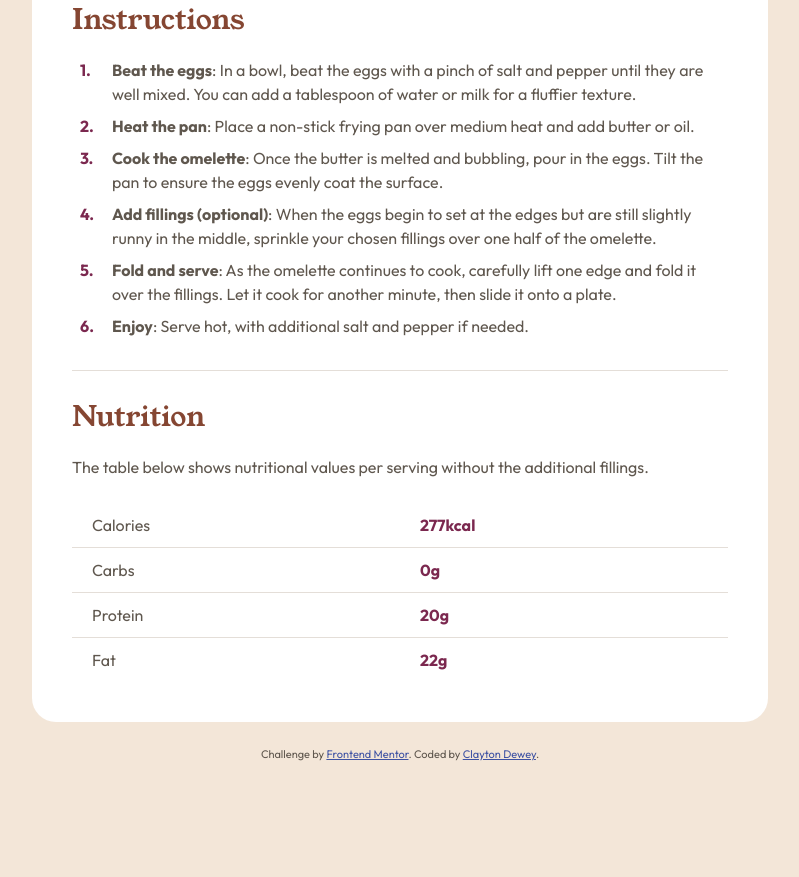
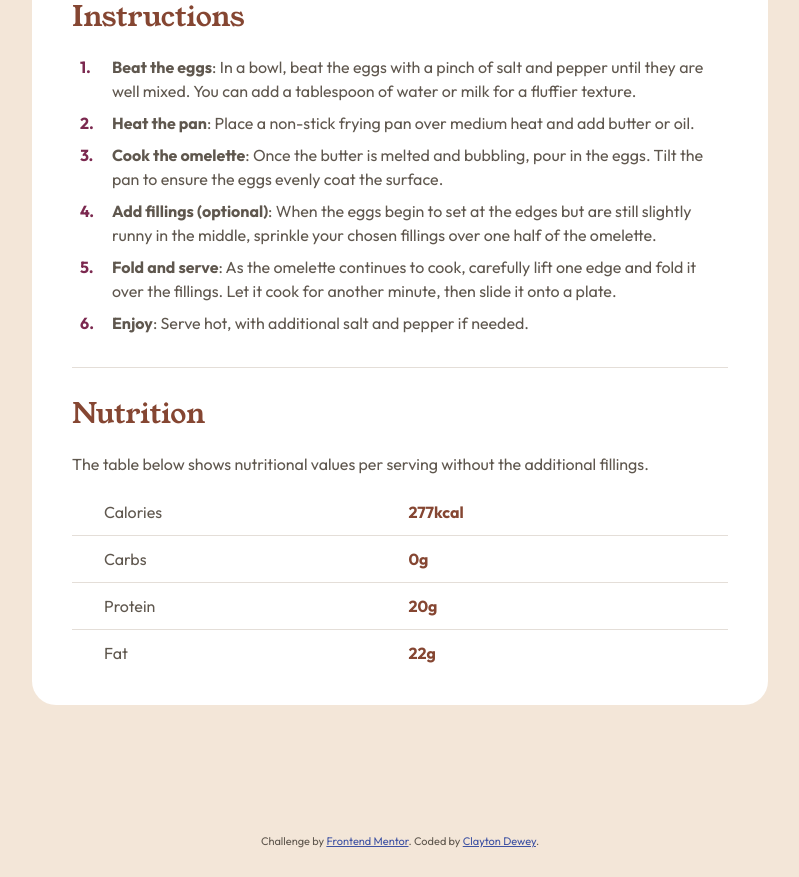
Before and after one commit to ClaytonDewey/fem-recipe-page, a website: page index.html in a window 1280 px wide. Shown: the part 1125-2002 px from the top of the page, without its empty margins (240-1039 px from the left). Before the commit the page ends 1891 px from the top, so only its background shows below. Drawn offline with Linux system fonts and the light colour scheme.

Commit message:
style: Finalize page styles for deployment...

```diff
--- a/app/scss/components/footer.scss
+++ b/app/scss/components/footer.scss
@@ -1,6 +1,9 @@
+@use '../util' as *;
+
 .attribution {
   font-size: var(--fs-small);
   text-align: center;
+  padding: rem(24) rem(5);
 }
 .attribution a {
   color: hsl(228, 45%, 44%);
--- a/app/scss/components/recipe.scss
+++ b/app/scss/components/recipe.scss
@@ -90,12 +90,21 @@ p {
       vertical-align: top;
       border-collapse: collapse;
 
-      > :not(caption) > * > * {
-        padding: 10px 20px;
+      tr {
+        display: flex;
+        align-items: center;
+        justify-content: space-between;
+        text-align: left;
+        gap: rem(16);
       }
 
-      tr:not(:last-child) {
-        border-bottom: 1px solid var(--clr-white-coffee);
+      th,
+      td {
+        width: 50%;
+      }
+
+      th {
+        padding-left: rem(32);
       }
 
       th {
@@ -104,8 +113,23 @@ p {
 
       td {
         font-weight: 700;
-        color: var(--clr-brandy-red);
+        color: var(--clr-nutmeg);
         width: 50%;
+      }
+
+      tr:not(:last-child) {
+        border-bottom: 1px solid var(--clr-white-coffee);
+        td,
+        th {
+          padding-bottom: rem(11);
+        }
+      }
+
+      tr:not(:first-child) {
+        td,
+        th {
+          padding-top: rem(11);
+        }
       }
     }
   }
@@ -113,7 +137,7 @@ p {
   @include breakpoint(medium) {
     max-width: rem(736);
     padding: rem(40);
-    margin: rem(126) auto rem(20);
+    margin: rem(123) auto rem(100);
     border-radius: rem(24);
 
     img {
--- a/app/scss/util/breakpoints.scss
+++ b/app/scss/util/breakpoints.scss
@@ -1,11 +1,11 @@
 // 768px
 $breakpoints-up: (
-  'medium': '64em',
+  'medium': '46em',
 );
 
 // 767px
 $breakpoints-down: (
-  'medium': '63.9375em',
+  'medium': '45.9375em',
 );
 
 @mixin breakpoint($size) {
--- a/index.html
+++ b/index.html
@@ -19,7 +19,7 @@
 
 <body>
 
-  <main class="container">
+  <main>
     <article class="article recipe">
       <img src="./images/image-omelette.jpeg" alt="" role="presentation" class="recipe__image">
       <div class="recipe__body">
```
Also changed, not shown: README-template.md (deleted), README.md (added), dist/style.css, screenshot.png (added), 1 other file.
